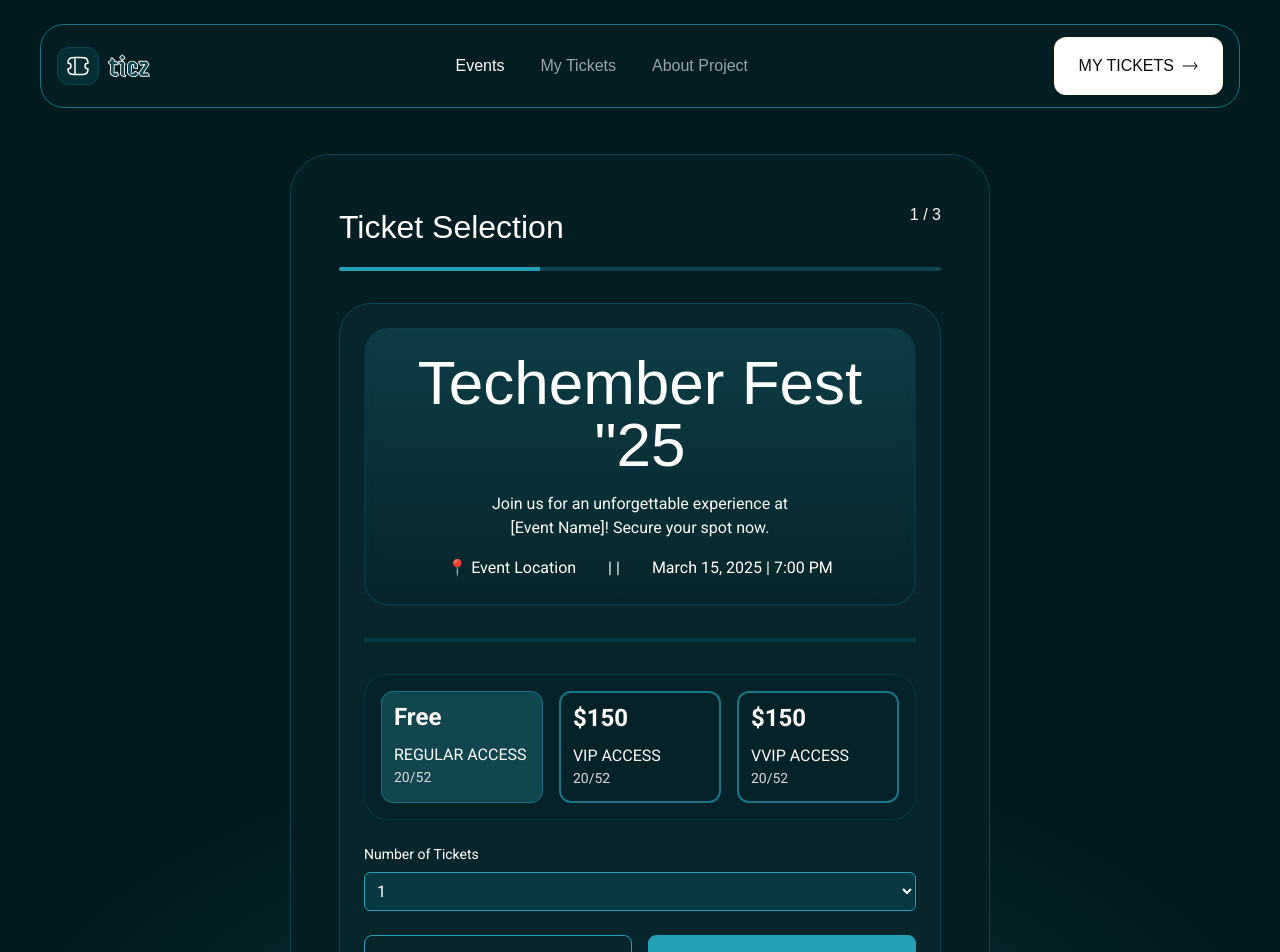
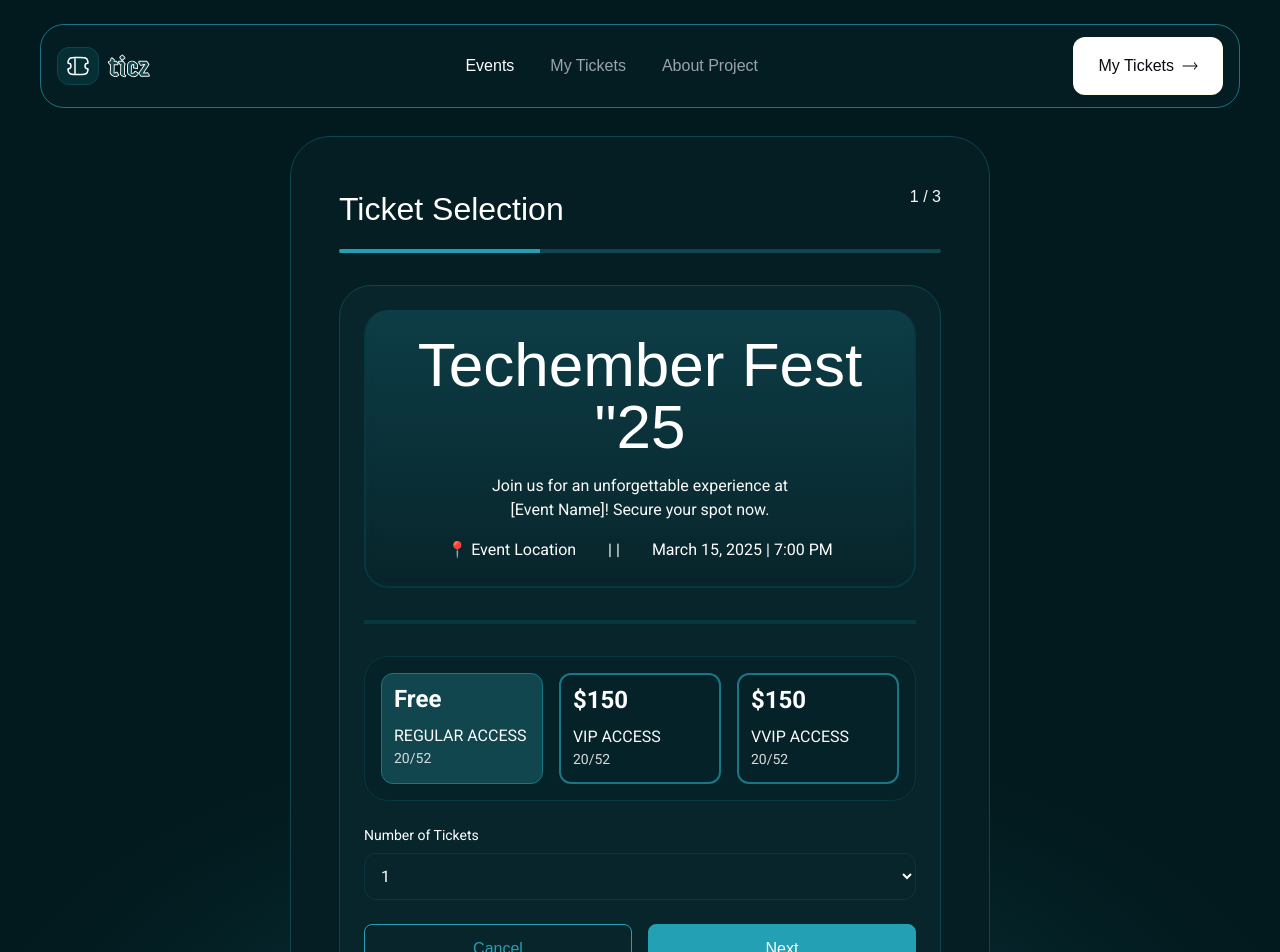
Before and after one commit to Kaylahray/conference-ticket-generator, a Next.js app: page / in a window 1280 px wide. Shown: the top 952 px of the page. Built offline with nearby package versions, Linux system fonts and the light colour scheme; a web font is replaced by a local one.

Commit message:
slight adjustment to styles

```diff
--- a/src/app/layout.tsx
+++ b/src/app/layout.tsx
@@ -19,10 +19,16 @@ export default function RootLayout({
     <html lang="en">
       <body className={`${jejuMyeongjo.className} antialiased min-h-screen`}>
         <div className="min-h-screen pt-2.5 lg:pt-6 pl-5 pr-5 pb-16 bg-[radial-gradient(52.52%_32.71%_at_50%_97.66%,rgba(36,160,181,0.20)_0%,rgba(36,160,181,0)_100%)] bg-[#02191D]">
+          <div className="fixed top-0 left-0 right-0 z-50 px-5 pt-2.5 lg:pt-6">
             <header className="mb-[18px] lg:mb-[2.9rem] flex items-center justify-between max-w-[1200px] px-4 py-3 mx-auto rounded-[24px] border border-[#197686] bg-[rgba(5,37,44,0.40)] backdrop-blur-[2px]">
               <div className="flex items-center gap-2">
                 <div className="px-2 py-1.5 rounded-[12px] border border-[#0E464F] bg-[#052F35]">
-                <Image src="/logoImage.svg" alt="Logo" width={24} height={24} />
+                  <Image
+                    src="/logoImage.svg"
+                    alt="Logo"
+                    width={24}
+                    height={24}
+                  />
                 </div>
 
                 <Image
@@ -37,7 +43,7 @@ export default function RootLayout({
                 <NavLinks />
               </div>
               <div className="flex items-center justify-center gap-2 rounded-[12px] border border-[rgba(213,234,0,0.10)] bg-white  px-4 py-3 lg:px-6 lg:py-4">
-              <span className="text-[#0A0C11] text-[14px] lg:text-base font-normal leading-[20px] uppercase font-jeju">
+                <span className="text-[#0A0C11] text-[14px] lg:text-base font-normal leading-[20px]">
                   My Tickets
                 </span>
                 <Image
@@ -49,7 +55,10 @@ export default function RootLayout({
                 />
               </div>
             </header>
-          <TicketFormProvider>{children}</TicketFormProvider>
+          </div>
+          <TicketFormProvider>
+            <main className="w-full mt-[6rem] lg:mt-[7rem]">{children}</main>
+          </TicketFormProvider>
         </div>
       </body>
     </html>
--- a/src/components/StepOne.tsx
+++ b/src/components/StepOne.tsx
@@ -59,12 +59,11 @@ const StepOne = () => {
           </label>
           <select
             id="quantity"
-            className="bg-[#07373F] text-white p-2 rounded-md border border-[#24A0B5]"
             value={quantity}
             onChange={handleQuantityChange}
             aria-label="Select number of tickets"
           >
-            {[...Array(10).keys()].map((num) => (
+            {[...Array(5).keys()].map((num) => (
               <option key={num + 1} value={num + 1}>
                 {num + 1}
               </option>
--- a/src/components/StepTwo.tsx
+++ b/src/components/StepTwo.tsx
@@ -2,6 +2,7 @@ import React from "react";
 import { Button } from "./ui/Button";
 import { useTicketFormContext } from "@/context/TicketFormContext";
 import ImageUpload from "./ImageUpload";
+import Image from "next/image";
 
 const StepTwo = () => {
   const {
@@ -25,7 +26,9 @@ const StepTwo = () => {
         aria-label="Ticket booking details"
       >
         <div role="group" aria-labelledby="image-upload-label">
-          <span id="image-upload-label" className="sr-only">Profile Image Upload</span>
+          <span id="image-upload-label" className="sr-only">
+            Profile Image Upload
+          </span>
           <ImageUpload
             value={imagePreview}
             onChange={(url) => setValue("avatarUrl", url)}
@@ -37,7 +40,9 @@ const StepTwo = () => {
         <div className="bg-[#07373F] w-full h-1" role="separator" />
 
         <div>
-          <label htmlFor="fullName" className="block mb-2">Enter your name</label>
+          <label htmlFor="fullName" className="block mb-2">
+            Enter your name
+          </label>
           <input
             id="fullName"
             {...register("fullName")}
@@ -46,14 +51,30 @@ const StepTwo = () => {
             className="w-full border p-2 rounded-md"
           />
           {errors.fullName && (
-            <p id="fullName-error" className="text-red-500 text-sm" role="alert">
+            <p
+              id="fullName-error"
+              className="text-red-500 text-sm"
+              role="alert"
+            >
               {errors.fullName.message}
             </p>
           )}
         </div>
 
         <div>
-          <label htmlFor="email" className="block mb-2">Enter your email *</label>
+          <label htmlFor="email" className="block mb-2">
+            Enter your email *
+          </label>
+          <div className="relative">
+            <div className="absolute left-3 top-1/2 transform -translate-y-1/2">
+              <Image
+                src="/email.svg"
+                width={24}
+                height={24}
+                alt=""
+                aria-hidden="true"
+              />
+            </div>
             <input
               id="email"
               type="email"
@@ -61,8 +82,10 @@ const StepTwo = () => {
               aria-invalid={errors.email ? "true" : "false"}
               aria-describedby={errors.email ? "email-error" : undefined}
               aria-required="true"
-            className="w-full border p-2 rounded-md"
+              className="w-full border p-2 pl-10 rounded-md"
+              placeholder="hello@chioma.io"
             />
+          </div>
           {errors.email && (
             <p id="email-error" className="text-red-500 text-sm" role="alert">
               {errors.email.message}
@@ -71,17 +94,23 @@ const StepTwo = () => {
         </div>
 
         <div>
-          <label htmlFor="request" className="lg:hidden block mb-2">About Project</label>
-          <label htmlFor="request" className="hidden lg:block mb-2">Special request?</label>
+          <label htmlFor="request" className="lg:hidden block mb-2">
+            About Project
+          </label>
+          <label htmlFor="request" className="hidden lg:block mb-2">
+            Special request?
+          </label>
           <textarea
             id="request"
             {...register("request")}
             className="w-full border p-2 rounded-md resize-none overflow-hidden text-[#aaa]"
-            placeholder="Enter any special requests or requirements"
+            placeholder="Textarea"
             rows={3}
             aria-describedby="request-hint"
           />
-          <span id="request-hint" className="sr-only">Optional: Enter any special requests or requirements for your ticket</span>
+          <span id="request-hint" className="sr-only">
+            Optional: Enter any special requests or requirements for your ticket
+          </span>
         </div>
 
         <div className="md:flex-row flex flex-col gap-4">
@@ -92,14 +121,9 @@ const StepTwo = () => {
             disabled={isSubmitting}
             aria-busy={isSubmitting}
           >
-            {isSubmitting ? 'Processing...' : 'Get My Free Ticket'}
+            {isSubmitting ? "Processing..." : "Get My Free Ticket"}
           </Button>
-          <Button
-            type="button"
-            variant="secondary"
-            onClick={back}
-            fullWidth
-          >
+          <Button type="button" variant="secondary" onClick={back} fullWidth>
             Back
           </Button>
         </div>
@@ -107,4 +131,4 @@ const StepTwo = () => {
     </div>
   );
 };
-export default StepTwo
+export default StepTwo;
```
Also changed, not shown: public/email.svg (added). Lines whose indentation alone changed are shown as unchanged.
